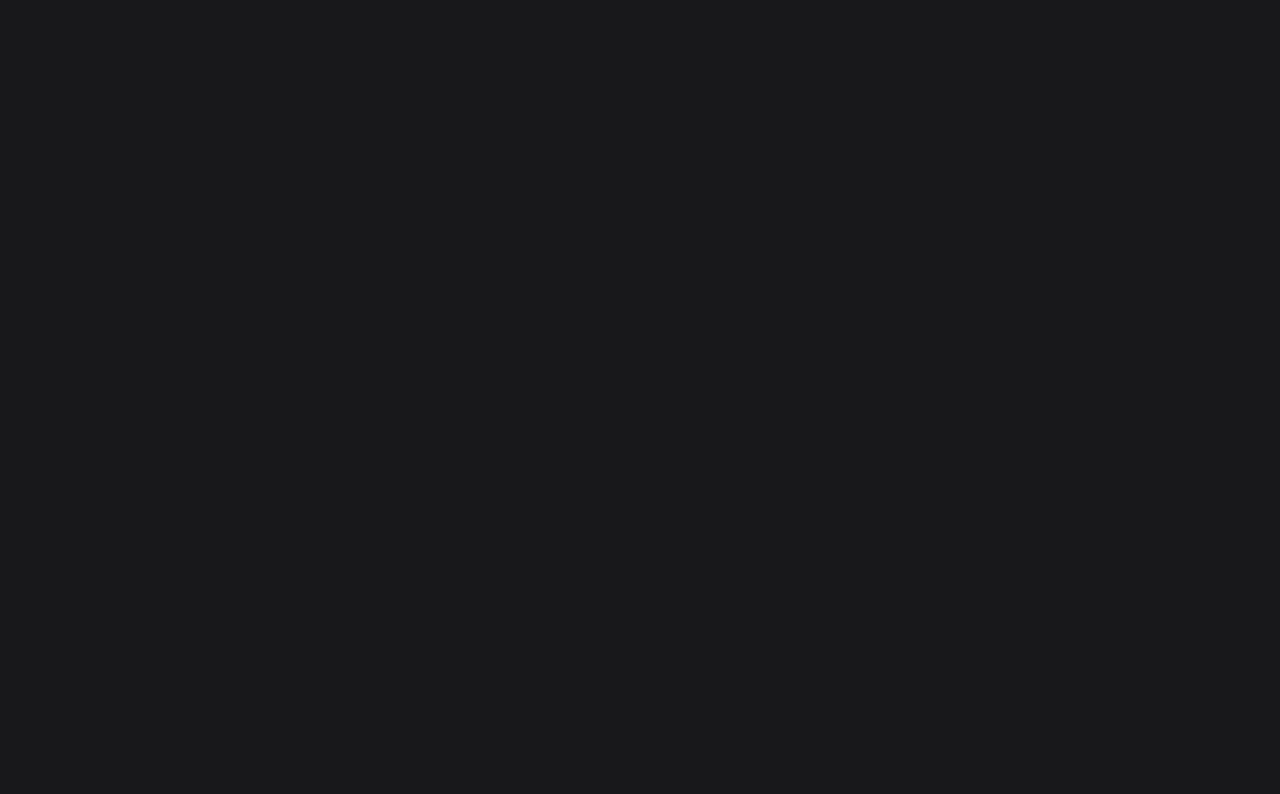
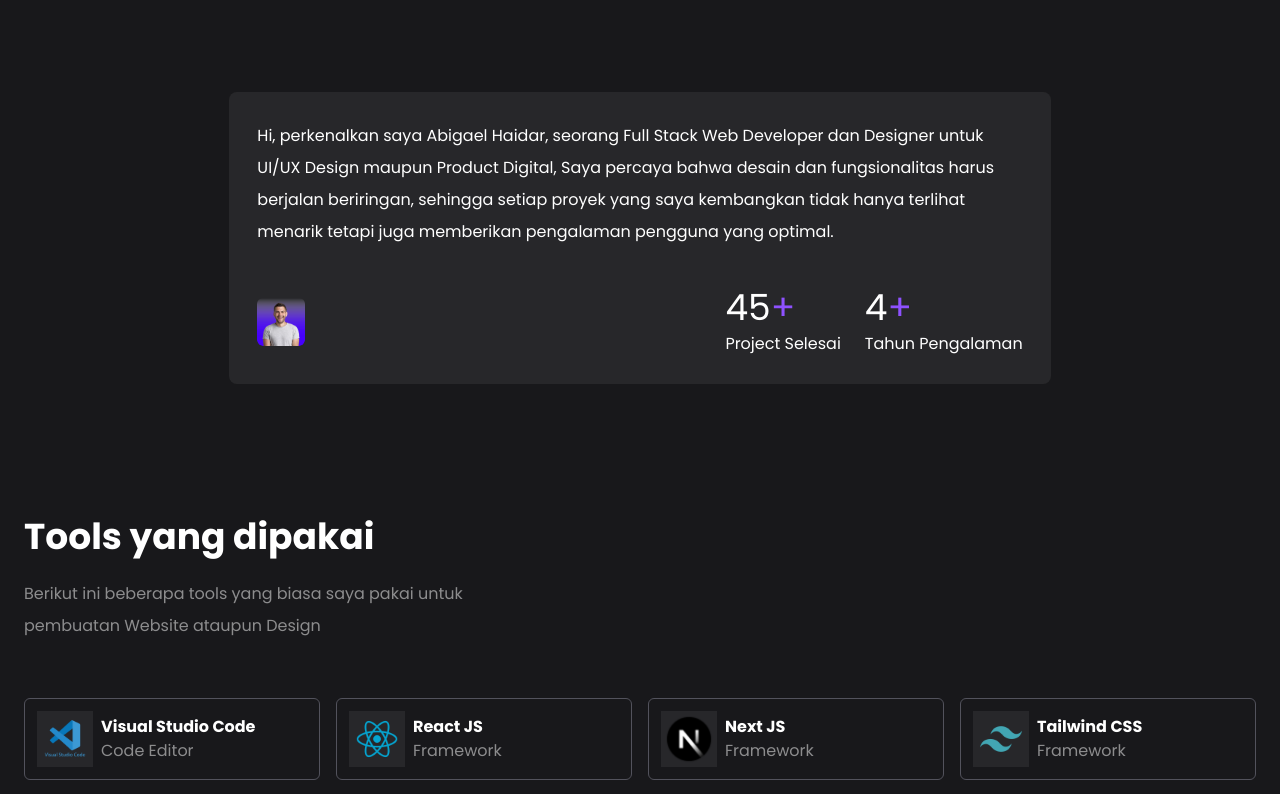
Before and after one commit to abigaelhaidar/portofolio-react, a React (Vite) app: page / in a window 1280 px wide. Shown: the part 740-1534 px from the top of the page. Before the commit the page ends 800 px from the top, so only its background shows below. Built offline with nearby package versions, Linux system fonts and the light colour scheme.

Commit message:
membuat tentang section

```diff
--- a/src/App.jsx
+++ b/src/App.jsx
@@ -1,8 +1,10 @@
 import DataImage from "./data"; // import data image
+import { listTools } from "./data"; // import data tools
 
 function App() {
   return (
     <>
+      {/* Hero Section / Beranda */}
       <div className="hero grid md:grid-cols-2 items-center pt-10 xl:gap-0 gap-6 grid-cols-1">
         <div>
           <div className="flex items-center gap-3 mb-6 bg-zinc-800 w-fit p-4 rounded-2xl">
@@ -44,6 +46,71 @@ function App() {
           className="w-[500px] md:ml-auto"
         />
       </div>
+      {/* Akhir Hero Section / Beranda */}
+
+      {/* Awal Tentang Section */}
+      <div className="tentang mt-32 py-10">
+        <div className="xl:w-2/3 lg:w-3/4 w-full mx-auto p-7 bg-zinc-800 rounded-lg">
+          <img
+            src={DataImage.HeroImage}
+            className="w-12 rounded-md mb-10 sm:hidden"
+            alt=""
+          />
+          <p className="text-base/loose mb-10">
+            Hi, perkenalkan saya Abigael Haidar, seorang Full Stack Web
+            Developer dan Designer untuk UI/UX Design maupun Product Digital,
+            Saya percaya bahwa desain dan fungsionalitas harus berjalan
+            beriringan, sehingga setiap proyek yang saya kembangkan tidak hanya
+            terlihat menarik tetapi juga memberikan pengalaman pengguna yang
+            optimal.
+          </p>
+          <div className="flex items-center justify-between">
+            <img
+              src={DataImage.HeroImage}
+              alt="Hero Image"
+              className="w-12 rounded-md sm:block hidden"
+            />
+            <div className="flex items-center gap-6">
+              <div>
+                <h1 className="text-4xl mb-1">
+                  45<span className="text-violet-500">+</span>
+                </h1>
+                <p>Project Selesai</p>
+              </div>
+              <div>
+                <h1 className="text-4xl mb-1">
+                  4<span className="text-violet-500">+</span>
+                </h1>
+                <p>Tahun Pengalaman</p>
+              </div>
+            </div>
+          </div>
+        </div>
+
+        <div className="tools mt-32">
+          <h1 className="text-4xl/snug font-bold mb-4">Tools yang dipakai</h1>
+          <p className="xl:w-2/5 lg:w-2/4 md:w-2/3 sm:w-3/4 w-full text-base/loose opacity-50">
+            Berikut ini beberapa tools yang biasa saya pakai untuk pembuatan
+            Website ataupun Design
+          </p>
+          <div className="tools-box mt-14 grid lg:grid-cols-4 md:grid-cols-3 sm:grid-cols-2 grid-cols-1 gap-4">
+            {listTools.map((tool) => (
+              <div className="flex items-center gap-2 p-3 border border-zinc-600 rounded-md hover:bg-zinc-800 group" key={tool.id}>
+                <img
+                  src={tool.gambar}
+                  alt="Tools Image"
+                  className="w-14 bg-zinc-800 p-1 group-hover:bg-zinc-900"
+                />
+                <div>
+                  <h4 className="font-bold">{tool.nama}</h4>
+                  <p className="opacity-50">{tool.ket}</p>
+                </div>
+              </div>
+            ))}
+          </div>
+        </div>
+      </div>
+      {/* Akhir Tentang Section */}
     </>
   );
 }
```
